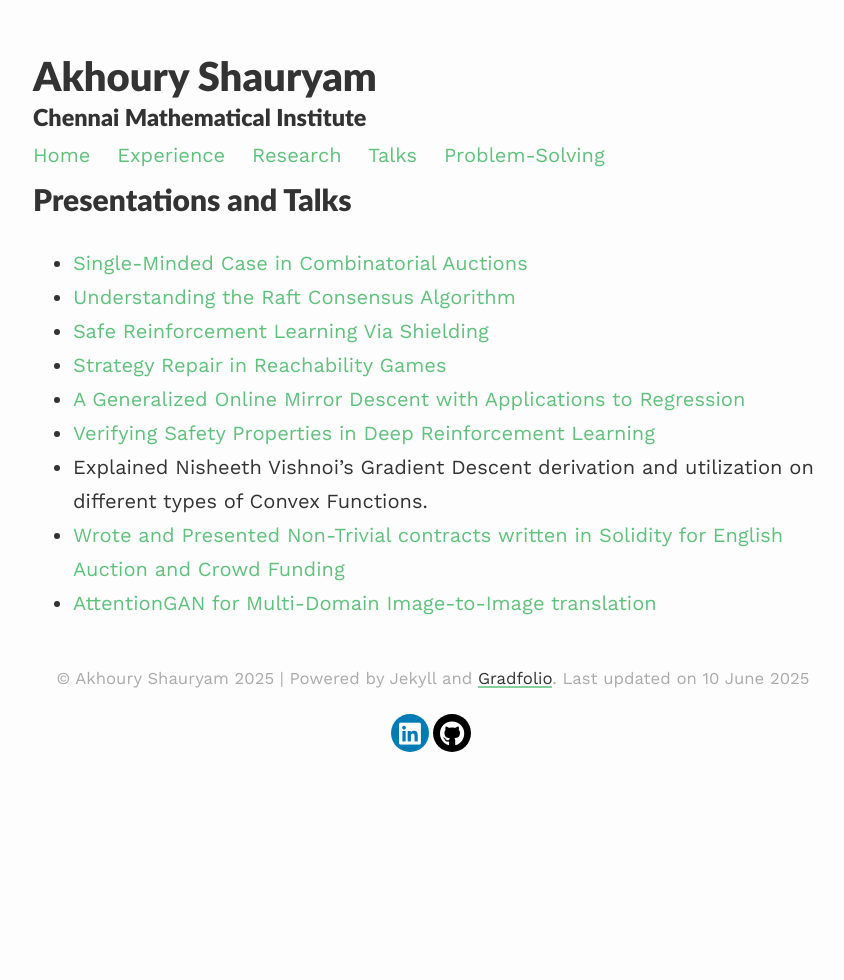
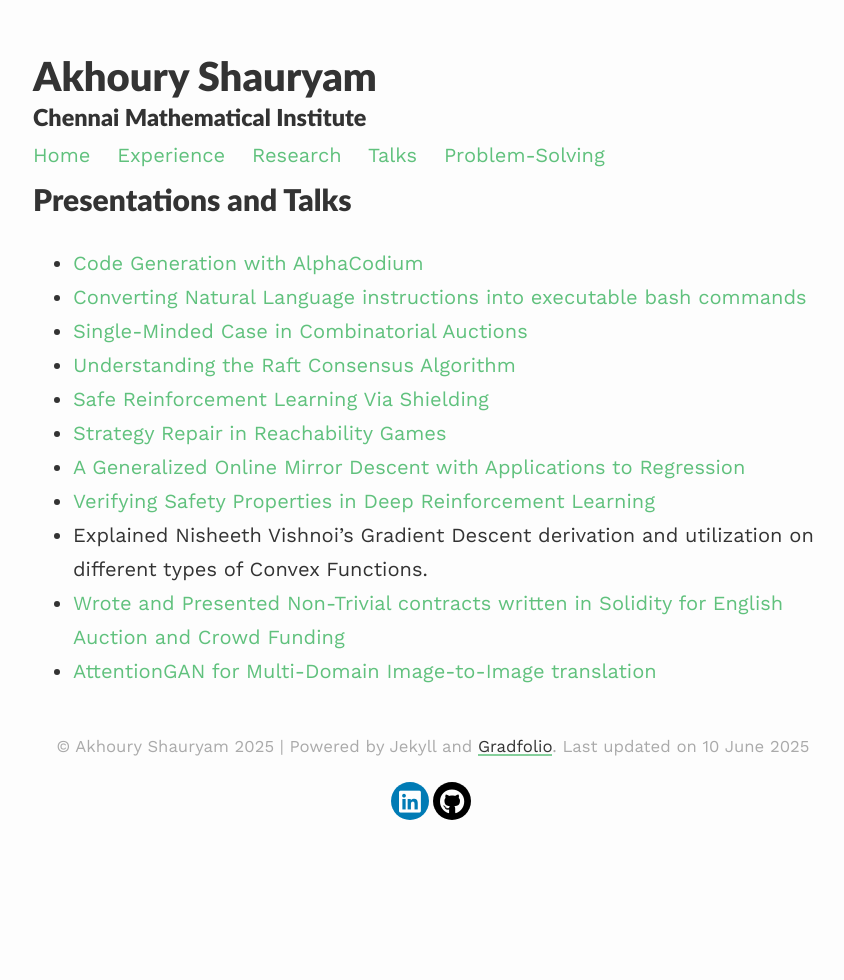
Before and after one commit to Satan-Claws/Satan-Claws.github.io, a Jekyll site: the page built from _pages/Presentations.md, in a window 1280 px wide. Shown: the whole page, without its empty margins (207-1051 px from the left). Built offline with Jekyll 4.4.1, drawn with Linux system fonts in a browser that asks for light colours; nearby versions of some CDN libraries.

Commit message:
Update Presentations.md

```diff
--- a/_pages/Presentations.md
+++ b/_pages/Presentations.md
@@ -7,6 +7,8 @@ published: true
 
 # Presentations and Talks
 
+- [Code Generation with AlphaCodium](https://github.com/Satan-Claws/Presentations/blob/main/IGAI_5%20(1).pdf)
+- [Converting Natural Language instructions into executable bash commands](https://github.com/Satan-Claws/Presentations/blob/main/AML_Presentation%20(8).pdf)
 - [Single-Minded Case in Combinatorial Auctions](https://github.com/Satan-Claws/Presentations/blob/main/AGT_Presentation.pdf)
 - [Understanding the Raft Consensus Algorithm](https://github.com/Satan-Claws/Presentations/blob/main/RAFT_Presentation.pdf)
 - [Safe Reinforcement Learning Via Shielding](https://github.com/Satan-Claws/Presentations/blob/main/Safe_RL_Via_Shielding.pdf)
```
